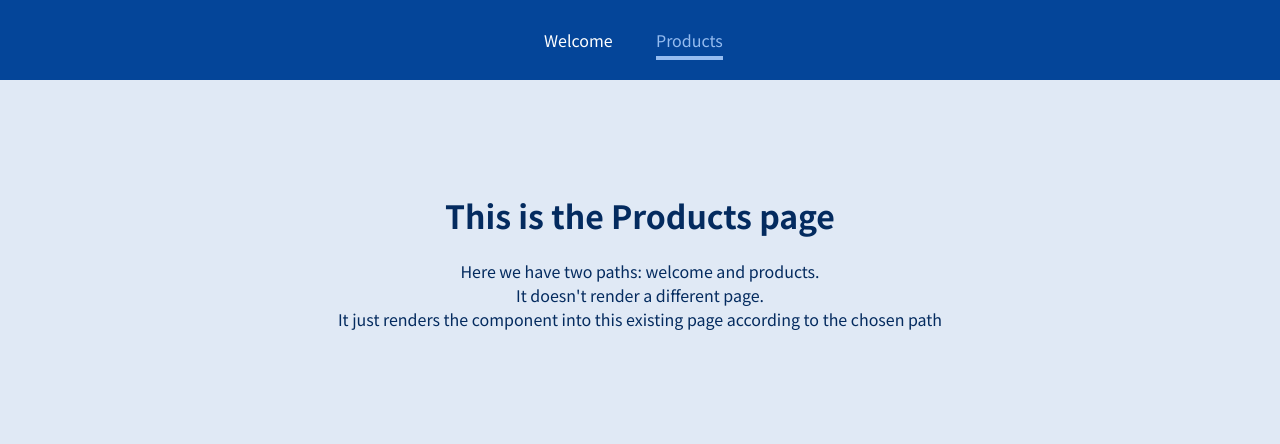
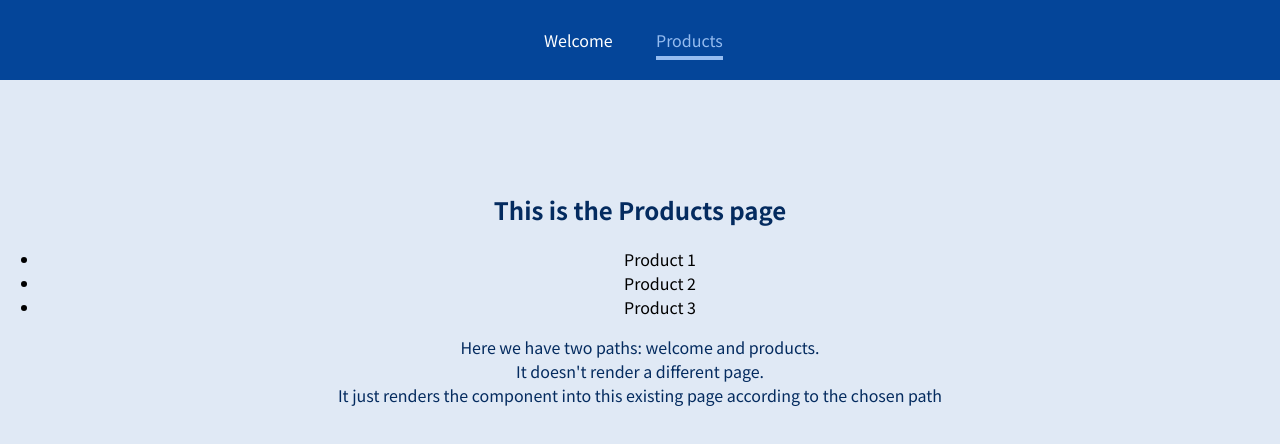
Before and after one commit to Gid-lamim/REACT-practice-routing, a JavaScript app: page /products in a window 1280 px wide. Shown: the top 444 px of the page. Built offline with nearby package versions, Linux system fonts and the light colour scheme.

Commit message:
add products to Products page

```diff
--- a/src/pages/Products.js
+++ b/src/pages/Products.js
@@ -1,5 +1,23 @@
 const Products = () => {
-    return <h1>This is the Products page</h1>
+    return(
+        <section>
+                <h1>This is the Products page</h1>
+
+                <ul>
+                    <li>
+                        Product 1
+                    </li>
+                    <li>
+                        Product 2
+                    </li>
+                    <li>
+                        Product 3
+                    </li>
+                </ul>
+        </section>
+    );
+
+
 };
 
 export default Products;
```
